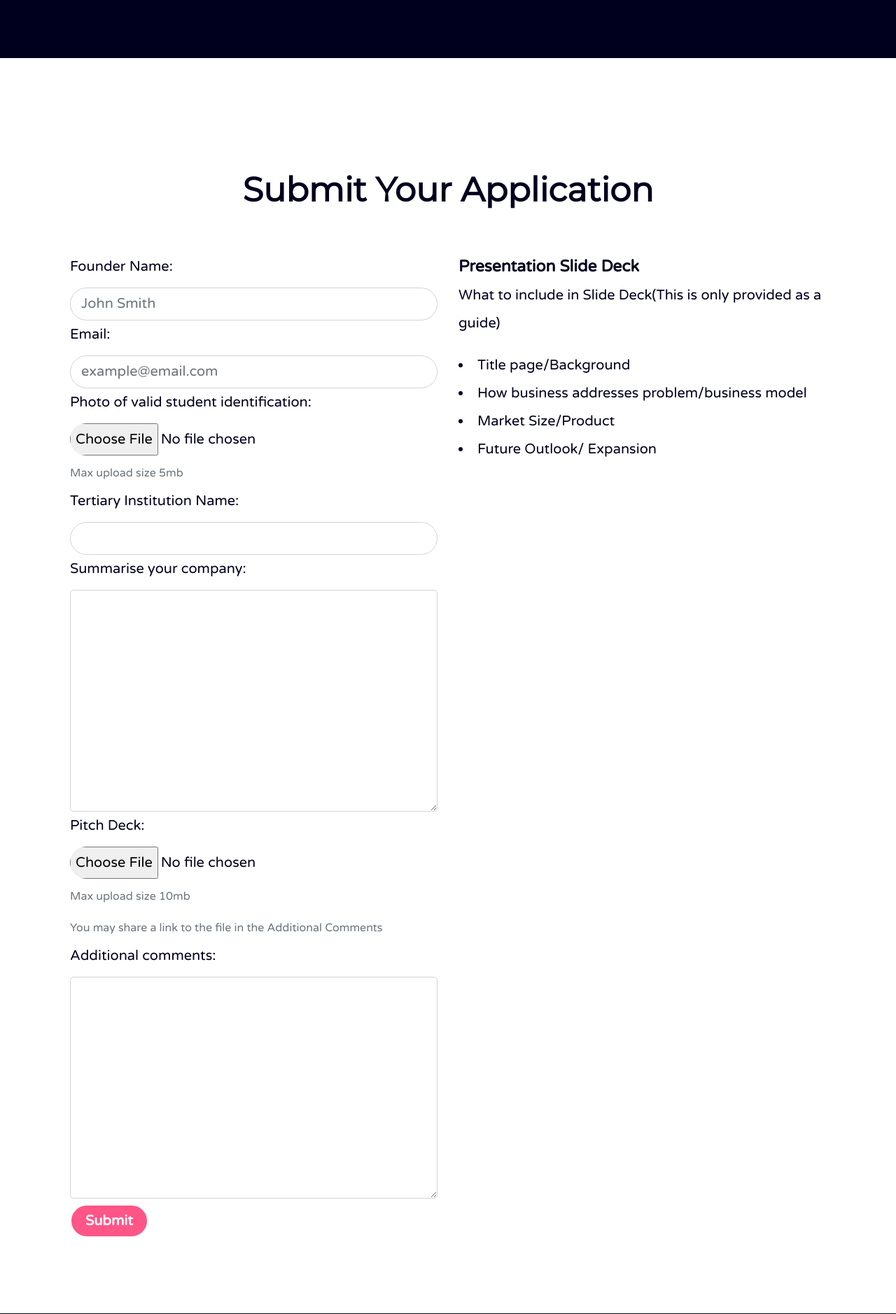
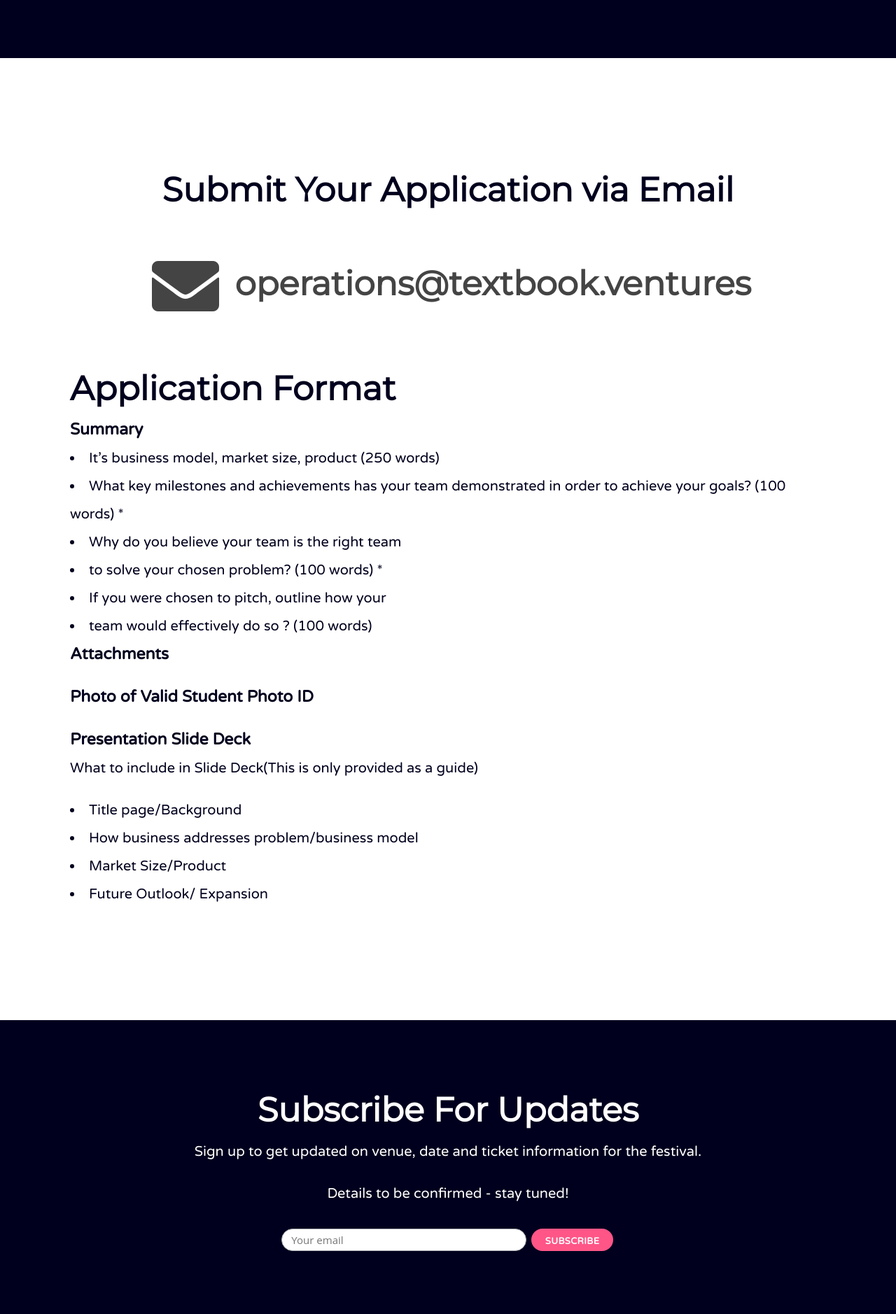
Before and after one commit to Kevinwochan/Student-Startup-Festival, a Django app: page /application/ in a window 1280 px wide. Shown: the part 1903-3781 px from the top of the page at 70% size. Run offline with Django 3.2, Linux system fonts and the light colour scheme; some libraries are stand-ins or nearby versions.

Commit message:
removed form from application page

```diff
--- a/templates/application.html
+++ b/templates/application.html
@@ -54,52 +54,34 @@
 
 <section id="aplication-form" class="text-left">
 	<div class="container text-center">
-		<h1 class="my-5">Submit Your Application</h1>
+		<h1 class="my-5">Submit Your Application via Email</h1>
 			<div class="row mx-0 text-left">
-				<div class="col-md order-md-2 mb-5">
-							<strong>Presentation Slide Deck</strong>
-							<p>What to include in Slide Deck(This is only provided as a guide)</p>
-							<li>Title page/Background</li>
-							<li>How business addresses problem/business model</li>
-							<li>Market Size/Product</li>
-							<li>Future Outlook/ Expansion </li>
+				<div class="text-center mx-auto">
+					<a href="mailto:operations@textbook.ventures">
+						<h1>
+							<i class="fa fa-envelope fa-2x mx-2" style="vertical-align: middle;"></i>
+							operations@textbook.ventures
+						</h1>
+					</a>
 				</div>
-				<div class="col-md-6 order-md-1">
-					<form id="startupcup-application" enctype="multipart/form-data" action="{% url 'application' %}" method="post">
-						{% csrf_token %}
-						{{ application.name.label_tag }}
-						{{ application.name.errors }}
-						{{ application.name }}
-
-						{{ application.email.label_tag }}
-						{{ application.email.errors }}
-						{{ application.email }}
-
-						{{ application.identification.label_tag }}
-						{{ application.identification.errors }}
-						{{ application.identification }}
-						<small id="idHelp" class="form-text text-muted">Max upload size 5mb</small>
-
-						{{ application.institution.label_tag }}
-						{{ application.institution.errors }}
-						{{ application.institution }}
-
-						{{ application.summary.label_tag }}
-						{{ application.summary.errors }}
-						{{ application.summary }}
-
-						{{ application.slides.label_tag }}
-						{{ application.slides.errors }}
-						{{ application.slides }}
-						<small id="slidesHelp" class="form-text text-muted">Max upload size 10mb</small>
-						<small id="slidesHelp" class="form-text text-muted">You may share a link to the file in the Additional Comments</small>
-						{{ application.comments.label_tag }}
-						{{ application.comments.errors }}
-						{{ application.comments }}
-						<button type="submit" class="button btn-primary my-2">Submit</button>
-					</form>
+				<div class="container mx-auto my-5">
+					<h1>Application Format</h1>
+					<strong>Summary</strong>
+					<li>It’s business model, market size, product (250 words) </li>
+					<li>What key milestones and achievements has your team demonstrated in order to achieve your goals? (100 words) *      </li>
+					<li>Why do you believe your team is the right team</li>
+					<li>to solve your chosen problem? (100 words) *</li>
+					<li>If you were chosen to pitch, outline how your</li>
+					<li>team would effectively do so ? (100 words)</li>
+					<p><strong>Attachments</strong></p>
+					<p><strong>Photo of Valid Student Photo ID</strong></p>
+					<strong>Presentation Slide Deck</strong>
+					<p>What to include in Slide Deck(This is only provided as a guide)</p>
+					<li>Title page/Background</li>
+					<li>How business addresses problem/business model</li>
+					<li>Market Size/Product</li>
+					<li>Future Outlook/ Expansion </li>
 				</div>
-
 			</div>
 	</div>
 </section>
```
